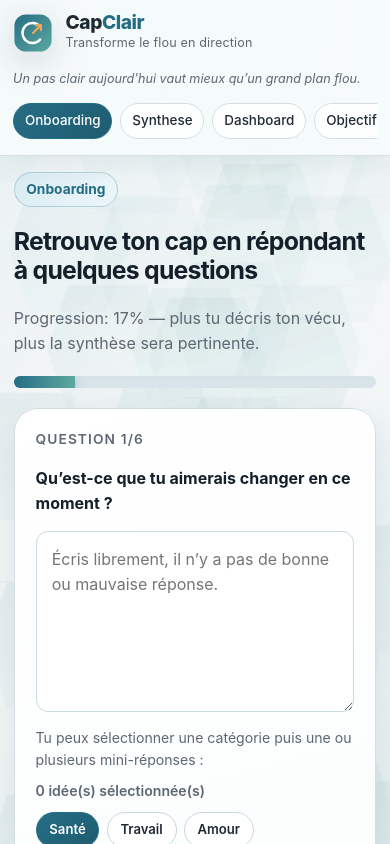
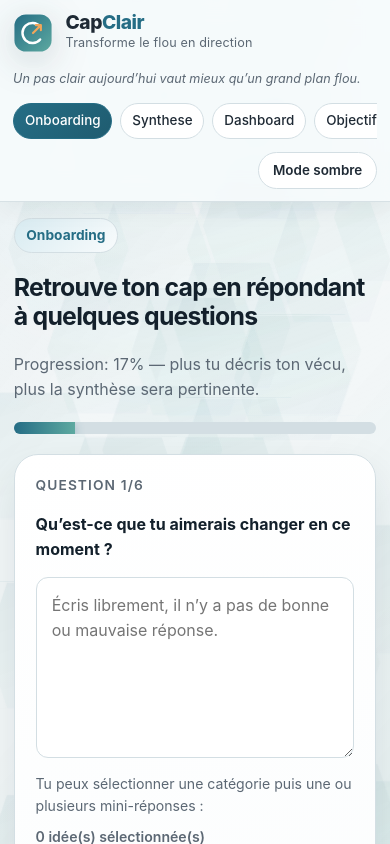
Before and after one commit to OliviaG-dev/CapClair, a React (Vite) app: page /onboarding in a window 390 px wide. Shown: the top 844 px of the page. Built offline with nearby package versions, Linux system fonts and the light colour scheme; no server answers.

Commit message:
✨ feat: add dark theme toggle and theme-aware styles

```diff
--- a/src/components/AppLayout/AppLayout.css
+++ b/src/components/AppLayout/AppLayout.css
@@ -396,10 +396,10 @@
   position: sticky;
   top: 0;
   z-index: 30;
-  background: rgba(247, 251, 252, 0.9);
+  background: var(--layout-header-bg);
   backdrop-filter: blur(12px);
-  border-bottom: 1px solid rgba(211, 222, 227, 0.9);
-  box-shadow: 0 6px 24px rgba(20, 45, 58, 0.06);
+  border-bottom: 1px solid var(--layout-header-border);
+  box-shadow: var(--layout-header-shadow);
   padding: 0.76rem 1.1rem;
   display: flex;
   flex-direction: column;
@@ -425,13 +425,40 @@
 
 .main-nav {
   display: flex;
-  width: min(100%, var(--container-max));
-  margin: 0 auto;
+  width: 100%;
+  margin: 0;
   gap: 0.5rem;
   flex-wrap: nowrap;
   overflow-x: auto;
   padding: 0.1rem 0 0.16rem;
   scrollbar-width: thin;
+}
+
+.layout-nav-row {
+  width: min(100%, var(--container-max));
+  margin: 0 auto;
+  display: flex;
+  align-items: center;
+  gap: 0.8rem;
+}
+
+.theme-toggle-btn {
+  border: 1px solid var(--color-border);
+  border-radius: 999px;
+  padding: 0.45rem 0.85rem;
+  background: var(--color-surface);
+  color: var(--color-text);
+  font-size: 0.84rem;
+  font-weight: 600;
+  cursor: pointer;
+  white-space: nowrap;
+  transition: all 0.2s ease;
+}
+
+.theme-toggle-btn:hover {
+  transform: translateY(-1px);
+  box-shadow: var(--color-shadow-soft);
+  border-color: rgba(37, 109, 133, 0.45);
 }
 
 .nav-link {
@@ -440,7 +467,7 @@
   padding: 0.45rem 0.84rem;
   border-radius: 999px;
   border: 1px solid var(--color-border);
-  background: rgba(255, 255, 255, 0.85);
+  background: var(--color-surface);
   font-size: 0.9rem;
   font-weight: 500;
   white-space: nowrap;
@@ -451,7 +478,7 @@
   transform: translateY(-2px);
   box-shadow: var(--color-shadow-soft);
   border-color: rgba(37, 109, 133, 0.35);
-  background: #fff;
+  background: var(--color-surface-soft);
 }
 
 .nav-link-active {
@@ -483,6 +510,16 @@
 
   .main-nav {
     padding-bottom: 0.3rem;
+  }
+
+  .layout-nav-row {
+    flex-direction: column;
+    align-items: stretch;
+    gap: 0.55rem;
+  }
+
+  .theme-toggle-btn {
+    align-self: flex-end;
   }
 
   .nav-link {
--- a/src/components/AppLayout/AppLayout.tsx
+++ b/src/components/AppLayout/AppLayout.tsx
@@ -1,9 +1,36 @@
+import { useEffect, useState } from 'react'
 import { NavLink, Outlet } from 'react-router-dom'
 import BrandLogo from '../BrandLogo/BrandLogo'
 import navigationLinks from '../../data/navigationLinks.json'
 import './AppLayout.css'
 
+const THEME_STORAGE_KEY = 'capclair-theme'
+
+const resolveInitialTheme = () => {
+  const savedTheme = localStorage.getItem(THEME_STORAGE_KEY)
+  if (savedTheme === 'dark' || savedTheme === 'light') {
+    return savedTheme
+  }
+
+  if (window.matchMedia && window.matchMedia('(prefers-color-scheme: dark)').matches) {
+    return 'dark'
+  }
+
+  return 'light'
+}
+
 function AppLayout() {
+  const [theme, setTheme] = useState<'light' | 'dark'>(() => resolveInitialTheme())
+
+  useEffect(() => {
+    document.documentElement.setAttribute('data-theme', theme)
+    localStorage.setItem(THEME_STORAGE_KEY, theme)
+  }, [theme])
+
+  const toggleTheme = () => {
+    setTheme((currentTheme) => (currentTheme === 'dark' ? 'light' : 'dark'))
+  }
+
   return (
     <div className="layout">
       <div className="background-layer" aria-hidden="true">
@@ -61,6 +88,7 @@ function AppLayout() {
           <BrandLogo />
           <p className="layout-helper-text">Un pas clair aujourd’hui vaut mieux qu’un grand plan flou.</p>
         </div>
+        <div className="layout-nav-row">
           <nav className="main-nav" aria-label="Navigation principale">
             {navigationLinks.map((link) => (
               <NavLink
@@ -72,6 +100,16 @@ function AppLayout() {
               </NavLink>
             ))}
           </nav>
+          <button
+            type="button"
+            className="theme-toggle-btn"
+            onClick={toggleTheme}
+            aria-pressed={theme === 'dark'}
+            aria-label={theme === 'dark' ? 'Activer le mode clair' : 'Activer le mode sombre'}
+          >
+            {theme === 'dark' ? 'Mode clair' : 'Mode sombre'}
+          </button>
+        </div>
       </header>
       <main className="layout-content">
         <Outlet />
--- a/src/components/KpiCard/KpiCard.css
+++ b/src/components/KpiCard/KpiCard.css
@@ -1,5 +1,5 @@
 .kpi-card {
-  background: linear-gradient(145deg, #ffffff 0%, #f9fcfd 100%);
+  background: linear-gradient(145deg, var(--color-surface) 0%, var(--color-surface-soft) 100%);
   border: 1px solid var(--color-border);
   border-radius: var(--radius-xl);
   padding: 1.1rem;
--- a/src/components/ObjectiveCard/ObjectiveCard.css
+++ b/src/components/ObjectiveCard/ObjectiveCard.css
@@ -1,5 +1,5 @@
 .objective-card {
-  background: linear-gradient(165deg, #ffffff 0%, #f9fcfd 100%);
+  background: linear-gradient(165deg, var(--color-surface) 0%, var(--color-surface-soft) 100%);
   border: 1px solid var(--color-border);
   border-radius: var(--radius-xl);
   padding: 1.05rem;
@@ -33,7 +33,7 @@
   font-weight: 700;
   border-radius: 999px;
   padding: 0.2rem 0.6rem;
-  background: #f3f6f9;
+  background: var(--color-surface-soft);
 }
 
 .status-todo {
@@ -57,7 +57,7 @@
   flex-wrap: wrap;
   color: var(--color-muted-text);
   font-size: 0.84rem;
-  border-top: 1px dashed #d4dfe4;
+  border-top: 1px dashed var(--color-border);
   padding-top: 0.52rem;
 }
 
--- a/src/index.css
+++ b/src/index.css
@@ -14,12 +14,36 @@
   --color-primary-dark: #1f5c70;
   --color-shadow: 0 18px 44px rgba(19, 37, 49, 0.1);
   --color-shadow-soft: 0 8px 22px rgba(19, 37, 49, 0.08);
+  --layout-header-bg: rgba(247, 251, 252, 0.9);
+  --layout-header-border: rgba(211, 222, 227, 0.9);
+  --layout-header-shadow: 0 6px 24px rgba(20, 45, 58, 0.06);
   --radius-xl: 24px;
   --radius-lg: 18px;
   --radius-md: 12px;
   --radius-sm: 10px;
   --container-max: 1160px;
   --font-base: Inter, system-ui, -apple-system, Segoe UI, Roboto, sans-serif;
+}
+
+[data-theme='dark'] {
+  --color-bg: #111820;
+  --color-surface: #17212c;
+  --color-surface-soft: #1c2733;
+  --color-text: #e3edf6;
+  --color-muted-text: #9eb0c3;
+  --color-title: #f1f6fb;
+  --color-primary: #4f97b4;
+  --color-primary-soft: #1f3542;
+  --color-success: #69b7ac;
+  --color-warning: #e7a462;
+  --color-ai-soft: #1b2c39;
+  --color-border: #2f4555;
+  --color-primary-dark: #347e9d;
+  --color-shadow: 0 18px 44px rgba(0, 0, 0, 0.32);
+  --color-shadow-soft: 0 8px 22px rgba(0, 0, 0, 0.25);
+  --layout-header-bg: rgba(18, 28, 38, 0.88);
+  --layout-header-border: rgba(55, 76, 92, 0.85);
+  --layout-header-shadow: 0 8px 24px rgba(0, 0, 0, 0.32);
 }
 
 * {
@@ -61,6 +85,14 @@ body {
     var(--color-bg);
   color: var(--color-text);
   line-height: 1.55;
+}
+
+[data-theme='dark'] body {
+  background:
+    radial-gradient(circle at 8% 10%, rgba(79, 151, 180, 0.12) 0%, transparent 30%),
+    radial-gradient(circle at 92% 10%, rgba(105, 183, 172, 0.12) 0%, transparent 30%),
+    radial-gradient(circle at 50% 95%, rgba(231, 164, 98, 0.09) 0%, transparent 28%),
+    var(--color-bg);
 }
 
 body::before,
@@ -555,7 +587,7 @@ nav,
 }
 
 .soft-card {
-  background: linear-gradient(150deg, #ffffff 0%, var(--color-surface-soft) 100%);
+  background: linear-gradient(150deg, var(--color-surface) 0%, var(--color-surface-soft) 100%);
   border: 1px solid var(--color-border);
   border-radius: var(--radius-xl);
   box-shadow: var(--color-shadow-soft);
--- a/src/pages/Dashboard/Dashboard.css
+++ b/src/pages/Dashboard/Dashboard.css
@@ -10,8 +10,8 @@
 }
 
 .ai-summary {
-  background: linear-gradient(140deg, #edf6fb 0%, #e6f1f6 100%);
-  border: 1px solid #cddde5;
+  background: linear-gradient(140deg, var(--color-ai-soft) 0%, var(--color-surface-soft) 100%);
+  border: 1px solid var(--color-border);
   border-radius: var(--radius-xl);
   padding: 1.15rem;
   box-shadow: var(--color-shadow);
@@ -27,7 +27,7 @@
   width: 130px;
   height: 130px;
   border-radius: 50%;
-  background: rgba(37, 109, 133, 0.1);
+  background: rgba(37, 109, 133, 0.14);
 }
 
 .ai-summary h2,
--- a/src/pages/Onboarding/Onboarding.css
+++ b/src/pages/Onboarding/Onboarding.css
@@ -8,11 +8,11 @@
   width: fit-content;
   border-radius: 999px;
   padding: 0.34rem 0.72rem;
-  background: linear-gradient(135deg, var(--color-primary-soft), #edf6fa);
+  background: linear-gradient(135deg, var(--color-primary-soft), var(--color-surface-soft));
   color: var(--color-primary);
   font-weight: 700;
   font-size: 0.86rem;
-  border: 1px solid rgba(37, 109, 133, 0.24);
+  border: 1px solid var(--color-border);
 }
 
 .onboarding h1,
@@ -29,7 +29,7 @@
   width: 100%;
   height: 12px;
   border-radius: 999px;
-  background: linear-gradient(180deg, #d6e2e8, #d9e5eb);
+  background: var(--color-border);
   overflow: hidden;
 }
 
@@ -43,7 +43,7 @@
 .question-card {
   border: 1px solid var(--color-border);
   border-radius: var(--radius-xl);
-  background: linear-gradient(165deg, #ffffff 0%, #f8fbfc 100%);
+  background: linear-gradient(165deg, var(--color-surface) 0%, var(--color-surface-soft) 100%);
   padding: 1.3rem;
   display: grid;
   gap: 0.95rem;
@@ -68,10 +68,11 @@
   width: 100%;
   box-sizing: border-box;
   padding: 0.95rem;
-  border: 1px solid #c8d9df;
+  border: 1px solid var(--color-border);
   border-radius: var(--radius-md);
   font: inherit;
-  background: #fff;
+  background: var(--color-surface);
+  color: var(--color-text);
   resize: vertical;
   min-height: 138px;
   transition: border-color 0.15s ease, box-shadow 0.15s ease;
@@ -106,8 +107,8 @@
 }
 
 .category-tab {
-  border: 1px solid #c9d8de;
-  background: #fff;
+  border: 1px solid var(--color-border);
+  background: var(--color-surface);
   color: var(--color-text);
   border-radius: 999px;
   padding: 0.42rem 0.8rem;
@@ -135,8 +136,8 @@
 }
 
 .suggestion-chip {
-  border: 1px solid #d1dce2;
-  background: #fff;
+  border: 1px solid var(--color-border);
+  background: var(--color-surface);
   border-radius: 14px;
   padding: 0.46rem 0.76rem;
   font-size: 0.84rem;
@@ -153,7 +154,7 @@
 }
 
 .suggestion-chip-selected {
-  background: linear-gradient(145deg, var(--color-ai-soft), #f4f9fb);
+  background: linear-gradient(145deg, var(--color-ai-soft), var(--color-surface-soft));
   border-color: rgba(37, 109, 133, 0.45);
   color: var(--color-primary-dark);
 }
@@ -177,11 +178,12 @@
 }
 
 .question-actions button {
-  border: 1px solid #cfdadf;
+  border: 1px solid var(--color-border);
   border-radius: var(--radius-md);
   padding: 0.6rem 0.98rem;
   cursor: pointer;
-  background: #fff;
+  background: var(--color-surface);
+  color: var(--color-text);
   font-weight: 600;
   transition: all 0.2s ease, box-shadow 0.2s ease;
 }
--- a/src/pages/Stats/Stats.css
+++ b/src/pages/Stats/Stats.css
@@ -5,7 +5,7 @@
 
 .bars,
 .mood-energy {
-  background: linear-gradient(160deg, #ffffff 0%, #f8fbfc 100%);
+  background: linear-gradient(160deg, var(--color-surface) 0%, var(--color-surface-soft) 100%);
   border: 1px solid var(--color-border);
   border-radius: var(--radius-xl);
   padding: 1.12rem;
--- a/src/pages/Synthese/Synthese.css
+++ b/src/pages/Synthese/Synthese.css
@@ -11,8 +11,8 @@
 
 .synthese-grid article,
 .first-action {
-  background: linear-gradient(160deg, #ffffff 0%, #eef7fb 100%);
-  border: 1px solid #cedde4;
+  background: linear-gradient(160deg, var(--color-surface) 0%, var(--color-surface-soft) 100%);
+  border: 1px solid var(--color-border);
   border-radius: var(--radius-xl);
   padding: 1.05rem;
   box-shadow: var(--color-shadow-soft);
```
Also changed, not shown: src/pages/Journal/Journal.css (+7 -4 lines), 1 other file (tests, documents, lock files or other folders). Lines whose indentation alone changed are shown as unchanged.
